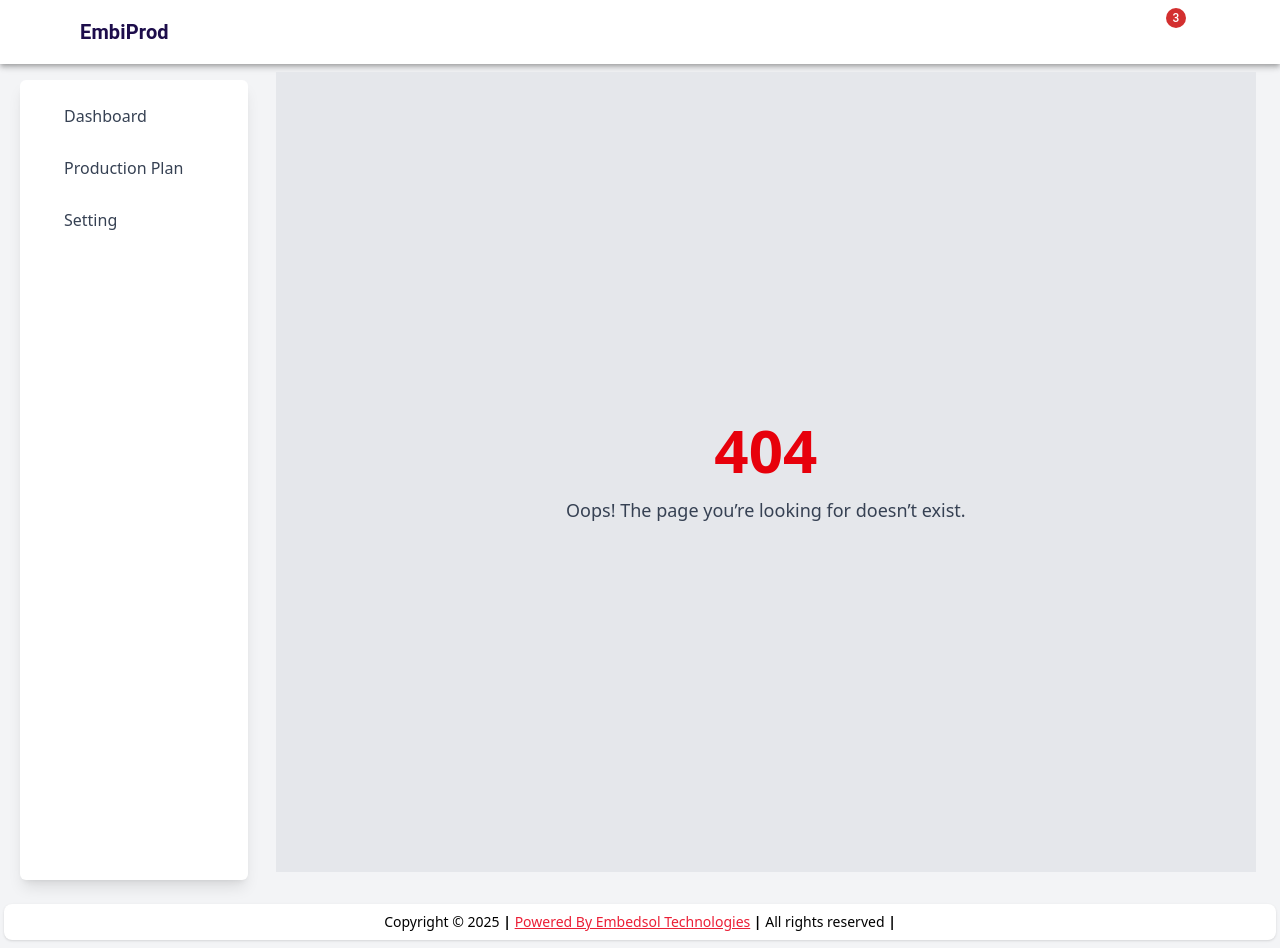
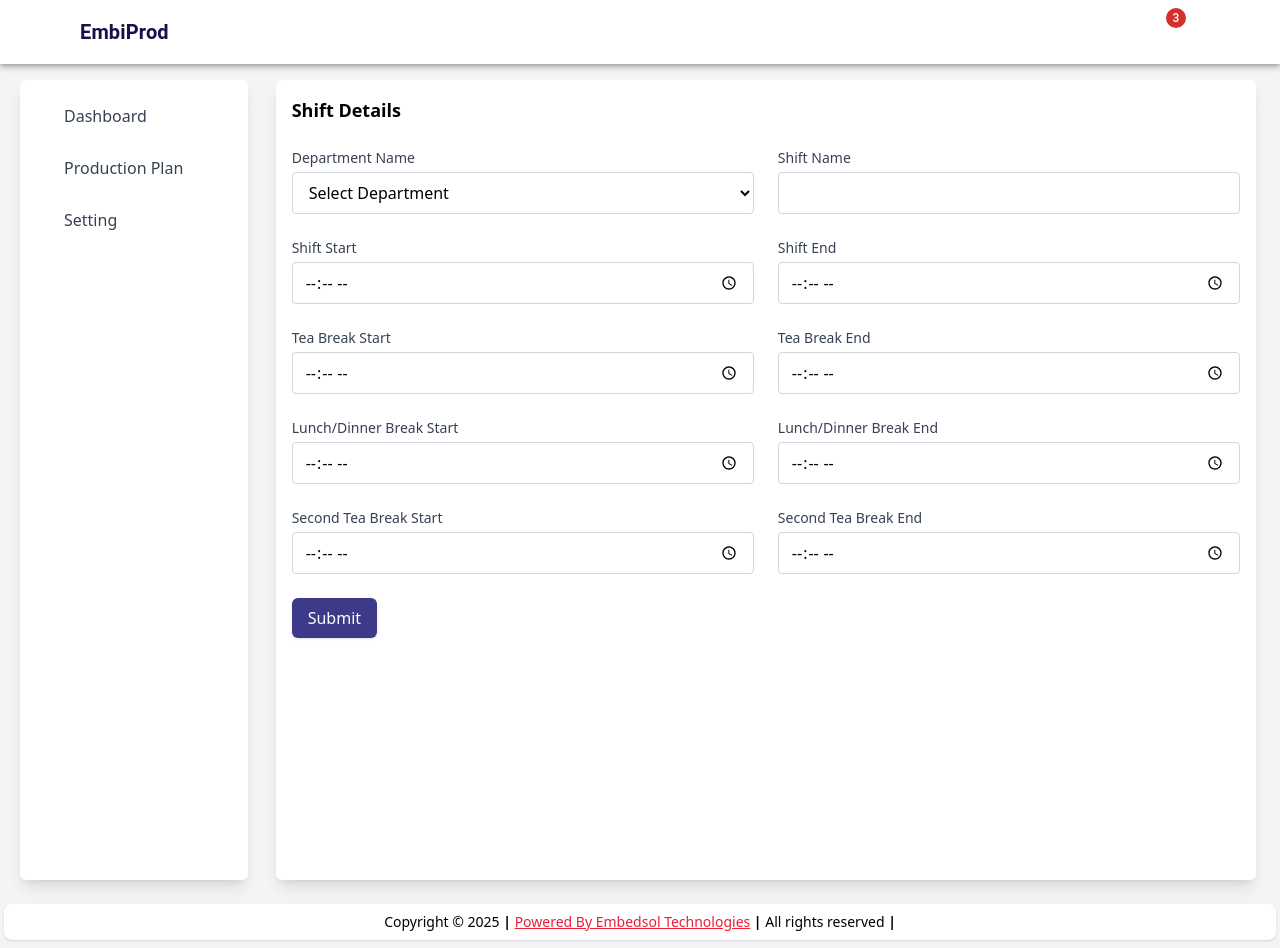
Before and after one commit to arbajbegade/EmbiMold, a React (Vite) app: page /setting/shift in a window 1280 px wide. Before the commit this address had no page. Built offline with nearby package versions, Linux system fonts and the light colour scheme; sample sign-in values are in the browser's storage; some icons are missing; what mqtt would draw is missing.

Commit message:
UPDATE: Settings Shift

```diff
--- a/src/App.jsx
+++ b/src/App.jsx
@@ -12,6 +12,7 @@ import MoldROutes from "./component/mold/route";
 import Droutes from "./component/department/route";
 import MachineRoute from "./component/machine/route";
 import TypeRoute from "./component/type/route";
+import ShiftRoute from "./component/shift/route";
 
 export default function App() {
   return (
@@ -26,6 +27,7 @@ export default function App() {
             {Droutes}
             {MachineRoute}
             {TypeRoute}
+            {ShiftRoute}
             <Route path="*" element={<PageNotFound />} />
           </Route>
 
--- a/src/component/AppBar/Sidebar.jsx
+++ b/src/component/AppBar/Sidebar.jsx
@@ -8,6 +8,7 @@ import ExpandLessIcon from '@mui/icons-material/ExpandLess';
 import OtherHousesIcon from '@mui/icons-material/OtherHouses';
 import LaptopChromebookIcon from '@mui/icons-material/LaptopChromebook';
 import MergeTypeIcon from '@mui/icons-material/MergeType';
+import UpdateIcon from '@mui/icons-material/Update';
 
 function SidebarMenu({ isSidebarOpen }) {
     return (
@@ -17,9 +18,10 @@ function SidebarMenu({ isSidebarOpen }) {
                 <NavItem to="/productionplan" icon={<BarChartIcon />} text="Production Plan" />
 
                 <DropdownNavItem text="Setting" icon={<SettingsIcon />}>
+                    <NavItem to="/setting/type" icon={<MergeTypeIcon />} text="Types" />
                     <NavItem to="/setting/department" icon={<OtherHousesIcon />} text="Departments" />
                     <NavItem to="/setting/machine" icon={<LaptopChromebookIcon />} text="Machines" />
-                    <NavItem to="/setting/type" icon={<MergeTypeIcon />} text="Types" />
+                    <NavItem to="/setting/shift" icon={<UpdateIcon />} text="Shift" />
                 </DropdownNavItem>
             </ul>
         </div>
--- /dev/null
+++ b/src/component/shift/list.jsx
@@ -0,0 +1,172 @@
+import React, { useState } from 'react';
+
+const ShiftList = () => {
+  const [formData, setFormData] = useState({
+    department: '',
+    shiftName: '',
+    shiftStart: '',
+    shiftEnd: '',
+    teaStart: '',
+    teaEnd: '',
+    lunchStart: '',
+    lunchEnd: '',
+    secondTeaStart: '',
+    secondTeaEnd: ''
+  });
+
+  const handleChange = (e) => {
+    const { name, value } = e.target;
+    setFormData(prev => ({ ...prev, [name]: value }));
+  };
+
+  const handleSubmit = (e) => {
+    e.preventDefault();
+    console.log('Submitted Shift Data:', formData);
+    // toast.success('Shift details submitted successfully!');
+  };
+
+  return (
+    <div className="my-2 pt-4 w-full h-full p-4 bg-white rounded-md shadow-lg">
+      <h2 className="text-lg font-semibold mb-6">Shift Details</h2>
+
+      <form onSubmit={handleSubmit} className="grid grid-cols-2 gap-6">
+        {/* Department Name */}
+        <div>
+          <label className="block text-sm font-medium text-gray-700 mb-1">Department Name</label>
+          <select
+            name="department"
+            value={formData.department}
+            onChange={handleChange}
+            className="w-full border border-gray-300 rounded px-3 py-2"
+            required
+          >
+            <option value="">Select Department</option>
+            <option value="HR">HR</option>
+            <option value="Production">Production</option>
+            <option value="Support">Support</option>
+          </select>
+        </div>
+
+        {/* Shift Name */}
+        <div>
+          <label className="block text-sm font-medium text-gray-700 mb-1">Shift Name</label>
+          <input
+            type="text"
+            name="shiftName"
+            value={formData.shiftName}
+            onChange={handleChange}
+            className="w-full border border-gray-300 rounded px-3 py-2"
+            required
+          />
+        </div>
+
+        {/* Shift Start */}
+        <div>
+          <label className="block text-sm font-medium text-gray-700 mb-1">Shift Start</label>
+          <input
+            type="time"
+            name="shiftStart"
+            value={formData.shiftStart}
+            onChange={handleChange}
+            className="w-full border border-gray-300 rounded px-3 py-2"
+            required
+          />
+        </div>
+
+        {/* Shift End */}
+        <div>
+          <label className="block text-sm font-medium text-gray-700 mb-1">Shift End</label>
+          <input
+            type="time"
+            name="shiftEnd"
+            value={formData.shiftEnd}
+            onChange={handleChange}
+            className="w-full border border-gray-300 rounded px-3 py-2"
+            required
+          />
+        </div>
+
+        {/* Tea Break Start */}
+        <div>
+          <label className="block text-sm font-medium text-gray-700 mb-1">Tea Break Start</label>
+          <input
+            type="time"
+            name="teaStart"
+            value={formData.teaStart}
+            onChange={handleChange}
+            className="w-full border border-gray-300 rounded px-3 py-2"
+          />
+        </div>
+
+        {/* Tea Break End */}
+        <div>
+          <label className="block text-sm font-medium text-gray-700 mb-1">Tea Break End</label>
+          <input
+            type="time"
+            name="teaEnd"
+            value={formData.teaEnd}
+            onChange={handleChange}
+            className="w-full border border-gray-300 rounded px-3 py-2"
+          />
+        </div>
+
+        {/* Lunch/Dinner Start */}
+        <div>
+          <label className="block text-sm font-medium text-gray-700 mb-1">Lunch/Dinner Break Start</label>
+          <input
+            type="time"
+            name="lunchStart"
+            value={formData.lunchStart}
+            onChange={handleChange}
+            className="w-full border border-gray-300 rounded px-3 py-2"
+          />
+        </div>
+
+        {/* Lunch/Dinner End */}
+        <div>
+          <label className="block text-sm font-medium text-gray-700 mb-1">Lunch/Dinner Break End</label>
+          <input
+            type="time"
+            name="lunchEnd"
+            value={formData.lunchEnd}
+            onChange={handleChange}
+            className="w-full border border-gray-300 rounded px-3 py-2"
+          />
+        </div>
+
+        {/* Second Tea Break Start */}
+        <div>
+          <label className="block text-sm font-medium text-gray-700 mb-1">Second Tea Break Start</label>
+          <input
+            type="time"
+            name="secondTeaStart"
+            value={formData.secondTeaStart}
+            onChange={handleChange}
+            className="w-full border border-gray-300 rounded px-3 py-2"
+          />
+        </div>
+
+        {/* Second Tea Break End */}
+        <div>
+          <label className="block text-sm font-medium text-gray-700 mb-1">Second Tea Break End</label>
+          <input
+            type="time"
+            name="secondTeaEnd"
+            value={formData.secondTeaEnd}
+            onChange={handleChange}
+            className="w-full border border-gray-300 rounded px-3 py-2"
+          />
+        </div>
+
+        {/* Submit Button */}
+        <div className="col-span-2">
+          <button type="submit" className="Cbutton">
+            Submit
+          </button>
+        </div>
+      </form>
+    </div>
+  );
+};
+
+export default ShiftList;
--- /dev/null
+++ b/src/component/shift/route.jsx
@@ -0,0 +1,9 @@
+import { Route } from "react-router-dom";
+import ShiftList from "./list";
+
+const ShiftRoute = (
+    <>
+        <Route path="/setting/shift" element={<ShiftList />} />
+    </>
+)
+export default ShiftRoute;
```
